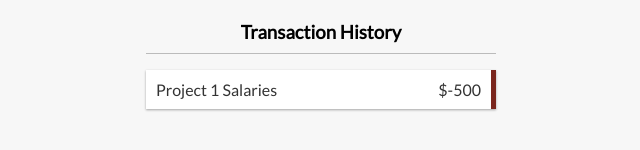
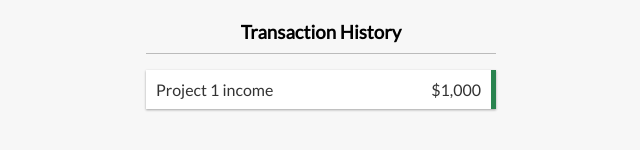
Before and after one commit to samadakram/Expense-tracker-English_session-practice, a React (Create React App) app: page / in a window 1280 px wide. Shown: the part 316-466 px from the top of the page, without its empty margins (319-959 px from the left). Built offline with nearby package versions, Linux system fonts and the light colour scheme.

Commit message:
Update TransactionHistory.js

```diff
--- a/src/components/TransactionHistory.js
+++ b/src/components/TransactionHistory.js
@@ -11,11 +11,7 @@ export const TransactionHistory = ()=> {
         <div>
             <h3>Transaction History</h3>
             <ul className="list">
-                <li className="minus">
-                    Project 1 Salaries
-                    <span>$-500</span>
-                    <button className="delete-btn">X</button>
-                </li>
+                <Transaction />
             </ul>
         </div>
     );
```
